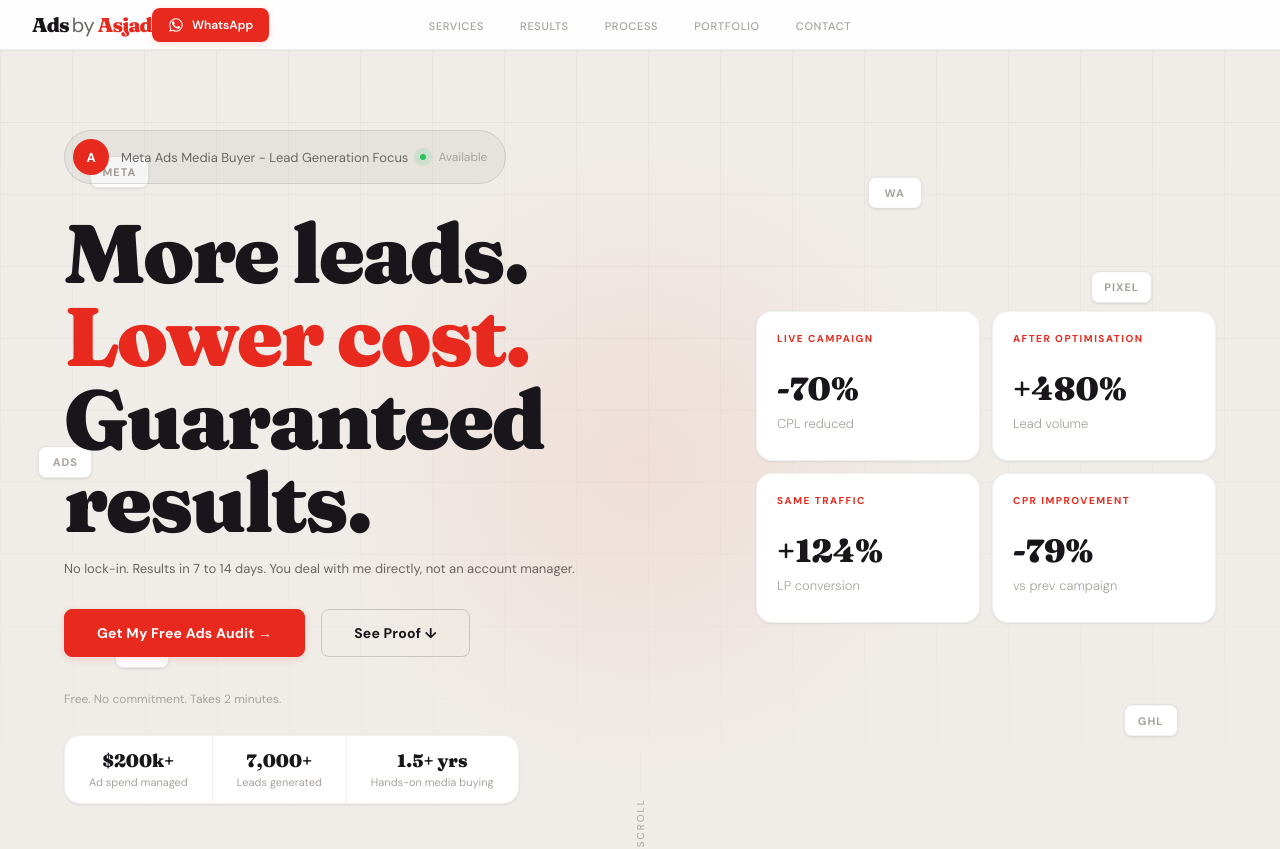
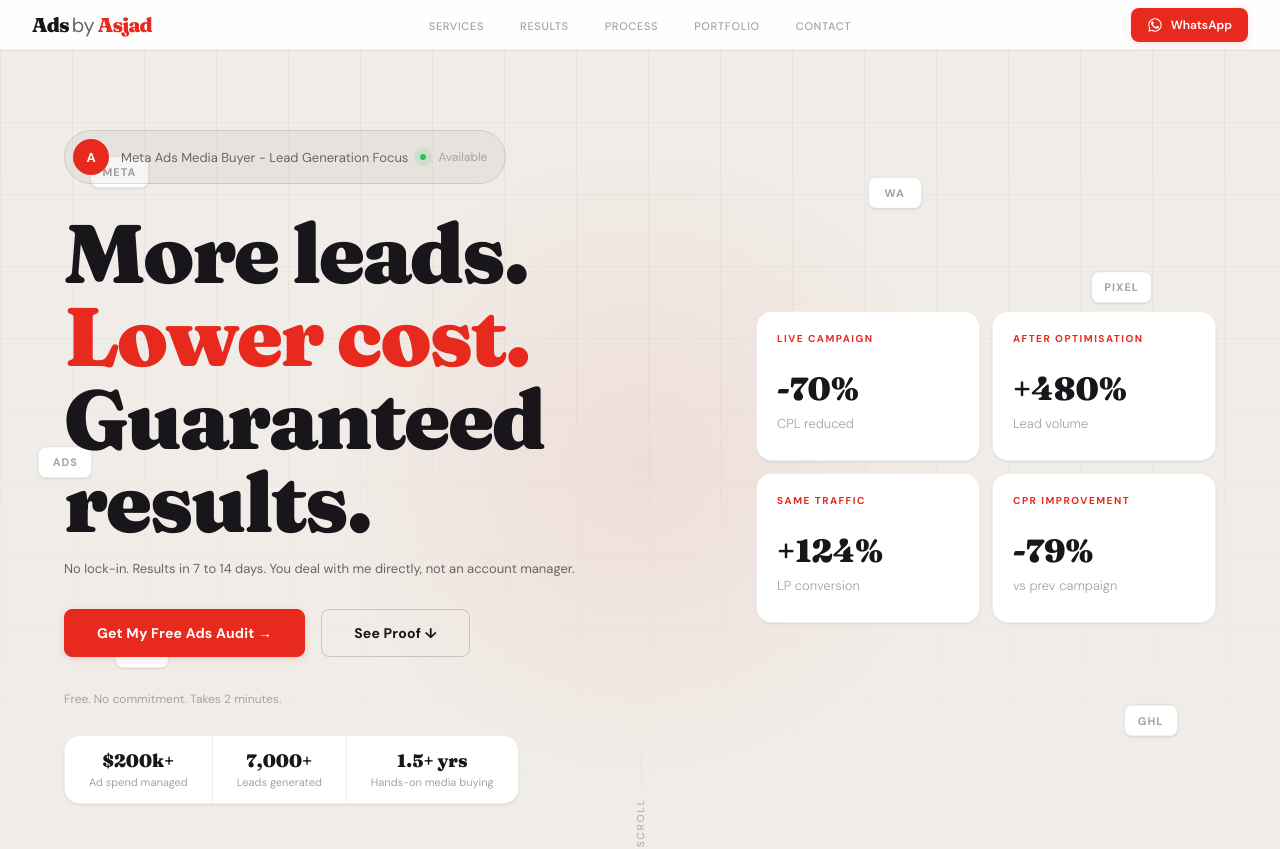
Before and after one commit to asjadbaig-boop/adsby-asjad-website, a React (Vite) app: page / in a window 1280 px wide. Shown: the top 849 px of the page. Built offline with nearby package versions, Linux system fonts and the light colour scheme.

Commit message:
fix: move WhatsApp button to right side of navbar

```diff
--- a/src/components/Nav.jsx
+++ b/src/components/Nav.jsx
@@ -47,6 +47,7 @@ export default function Nav() {
           ))}
         </ul>
 
+        <div className="nav-right" style={{ display: 'flex', alignItems: 'center', gap: '12px', marginLeft: 'auto' }}>
           <a
             href="https://wa.me/9778115675?text=Hi%20Asjad%2C%20I%20want%20to%20get%20a%20free%20ads%20audit%20for%20my%20business."
             target="_blank"
@@ -88,6 +89,7 @@ export default function Nav() {
               <span />
             </span>
           </button>
+        </div>
       </nav>
 
       <div
--- a/src/index.css
+++ b/src/index.css
@@ -389,7 +389,6 @@ h1, h2 { font-family: var(--font-display); letter-spacing: -0.03em; }
   justify-content: center;
   width: 40px;
   height: 40px;
-  margin-left: auto;
   flex-shrink: 0;
   position: relative;
   z-index: 1002;
@@ -1381,6 +1380,7 @@ h1, h2 { font-family: var(--font-display); letter-spacing: -0.03em; }
   .nav-outer { padding: 0 20px; }
   .nav__links { display: none; }
   .nav__cta { display: none; }
+  .nav-whatsapp-btn { display: none !important; }
   .nav__hamburger { display: flex; }
 
   /* ── HERO ── */
```
Lines whose indentation alone changed are shown as unchanged.
